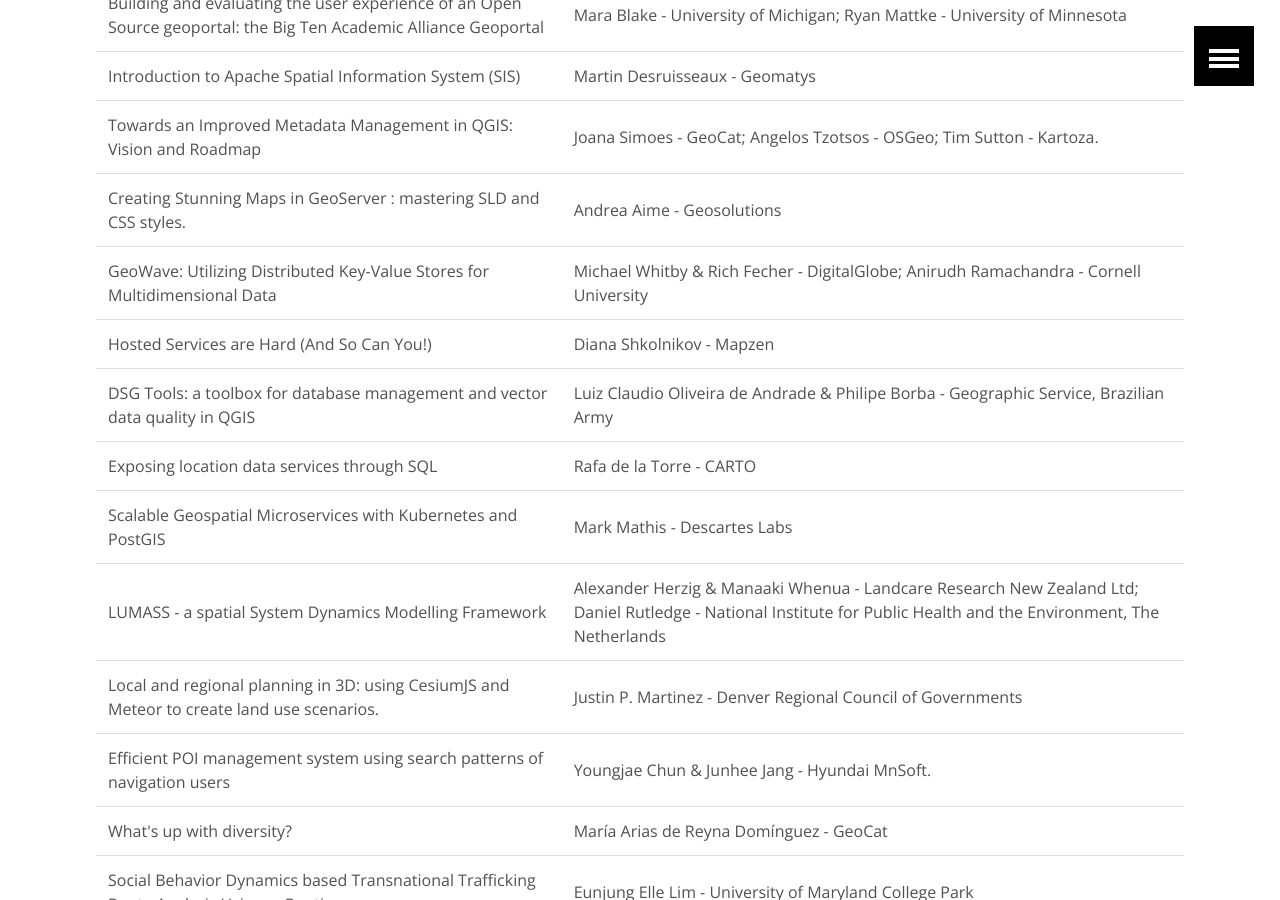
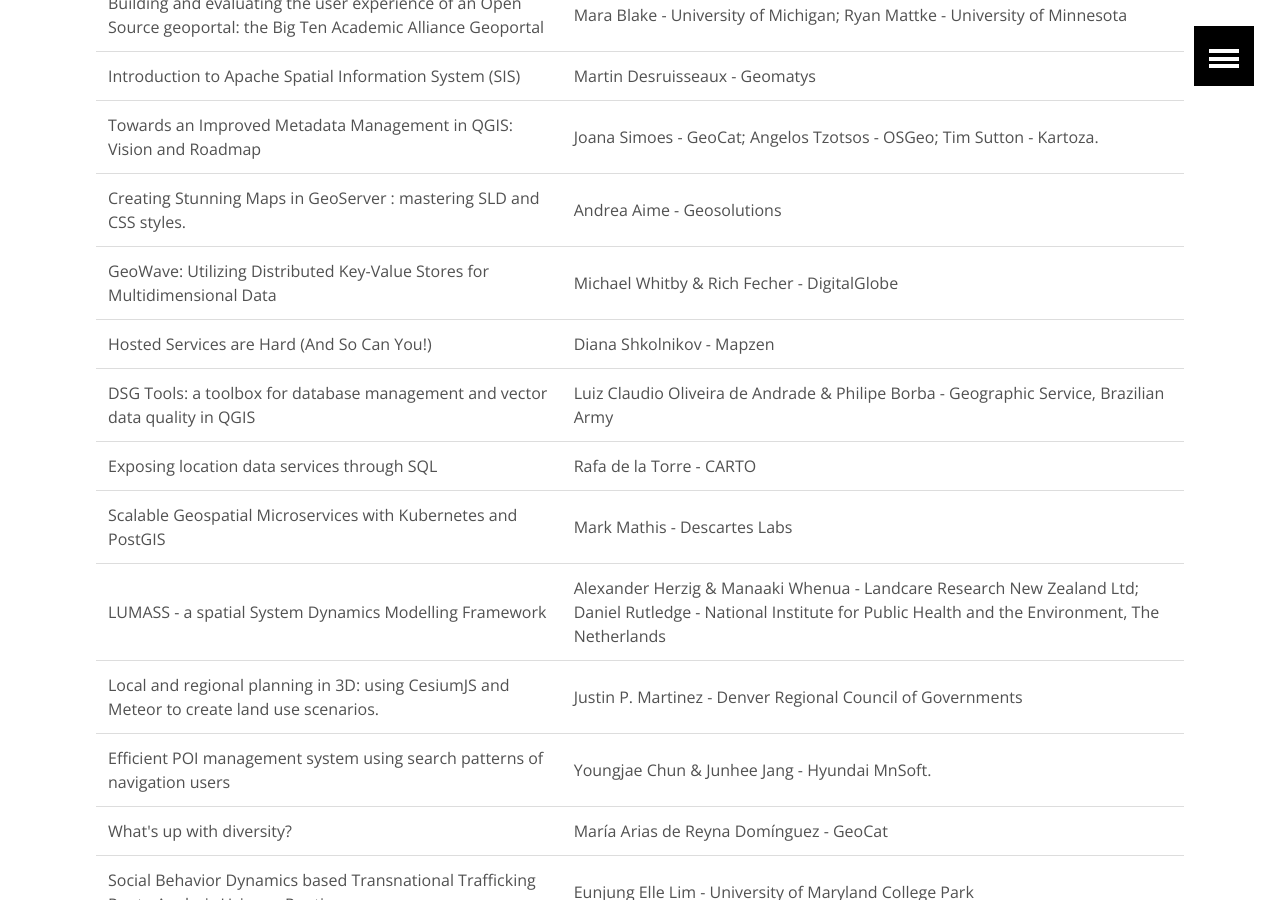
Before and after one commit to AvidGeo/foss4g2017-dev, a Jekyll site: the page built from accepted-presentations/index.html, in a window 1280 px wide and 900 px high, scrolled down 5782 px. Built offline with Jekyll 4.4.1, drawn with Linux system fonts in a browser that asks for light colours.

Commit message:
edit accepted presentation

```diff
--- a/accepted-presentations/index.html
+++ b/accepted-presentations/index.html
@@ -117,7 +117,7 @@
                 <tr><td>Introduction to Apache Spatial Information System (SIS)</td><td>Martin Desruisseaux - Geomatys</td></tr>
                 <tr><td>Towards an Improved Metadata Management in QGIS: Vision and Roadmap</td><td>Joana Simoes - GeoCat; Angelos Tzotsos - OSGeo; Tim Sutton - Kartoza.</td></tr>
                 <tr><td>Creating Stunning Maps in GeoServer : mastering SLD and CSS styles.</td><td>Andrea Aime - Geosolutions</td></tr>
-                <tr><td>GeoWave: Utilizing Distributed Key-Value Stores for Multidimensional Data</td><td>Michael Whitby &amp; Rich Fecher - DigitalGlobe; Anirudh Ramachandra - Cornell University</td></tr>
+                <tr><td>GeoWave: Utilizing Distributed Key-Value Stores for Multidimensional Data</td><td>Michael Whitby &amp; Rich Fecher - DigitalGlobe</td></tr>
                 <tr><td>Hosted Services are Hard (And So Can You!)</td><td>Diana Shkolnikov - Mapzen</td></tr>
                 <tr><td>DSG Tools: a toolbox for database management and vector data quality in QGIS</td><td>Luiz Claudio Oliveira de Andrade &amp; Philipe Borba - Geographic Service, Brazilian Army</td></tr>
                 <tr><td>Exposing location data services through SQL</td><td>Rafa de la Torre - CARTO</td></tr>
```
